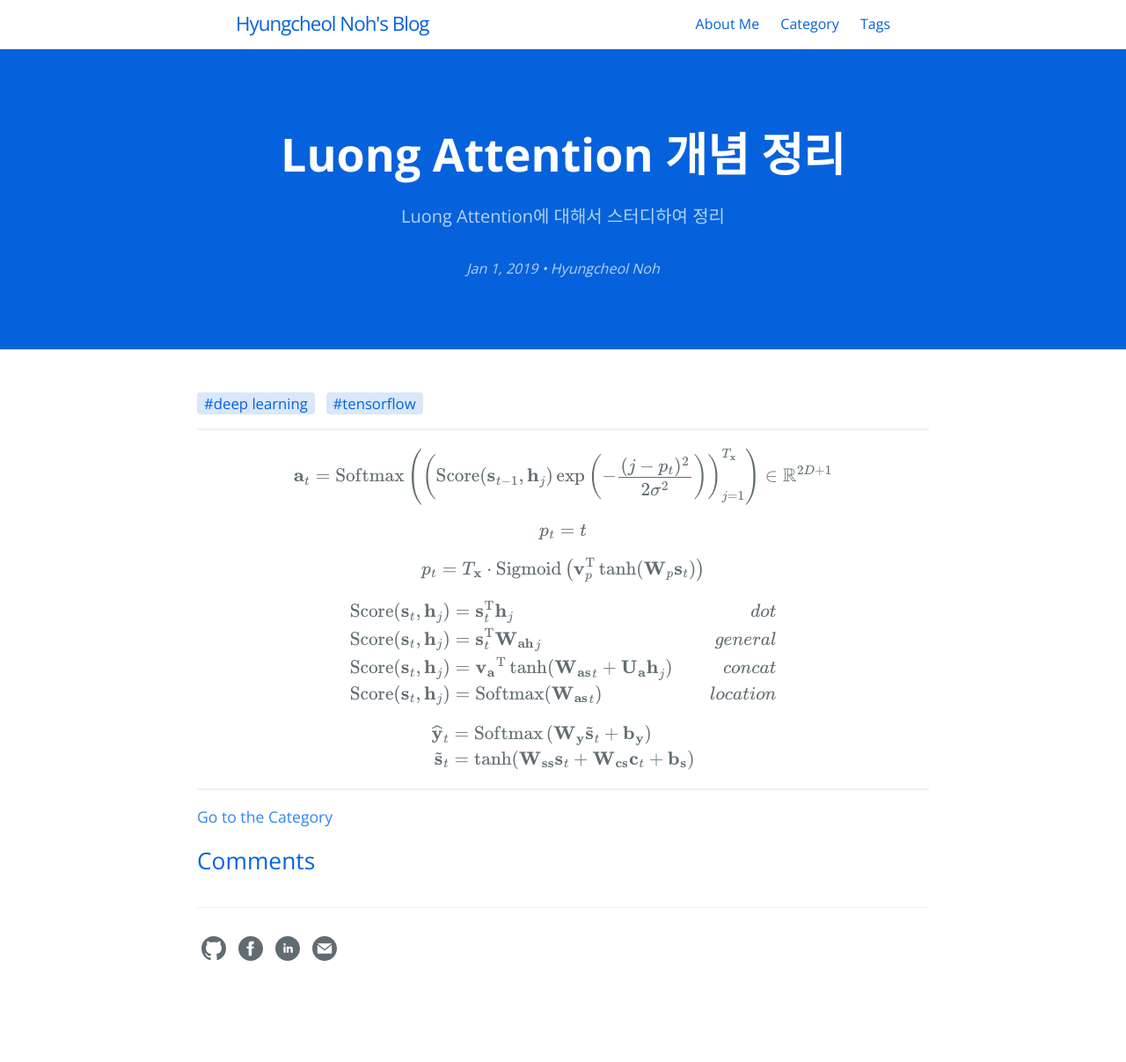
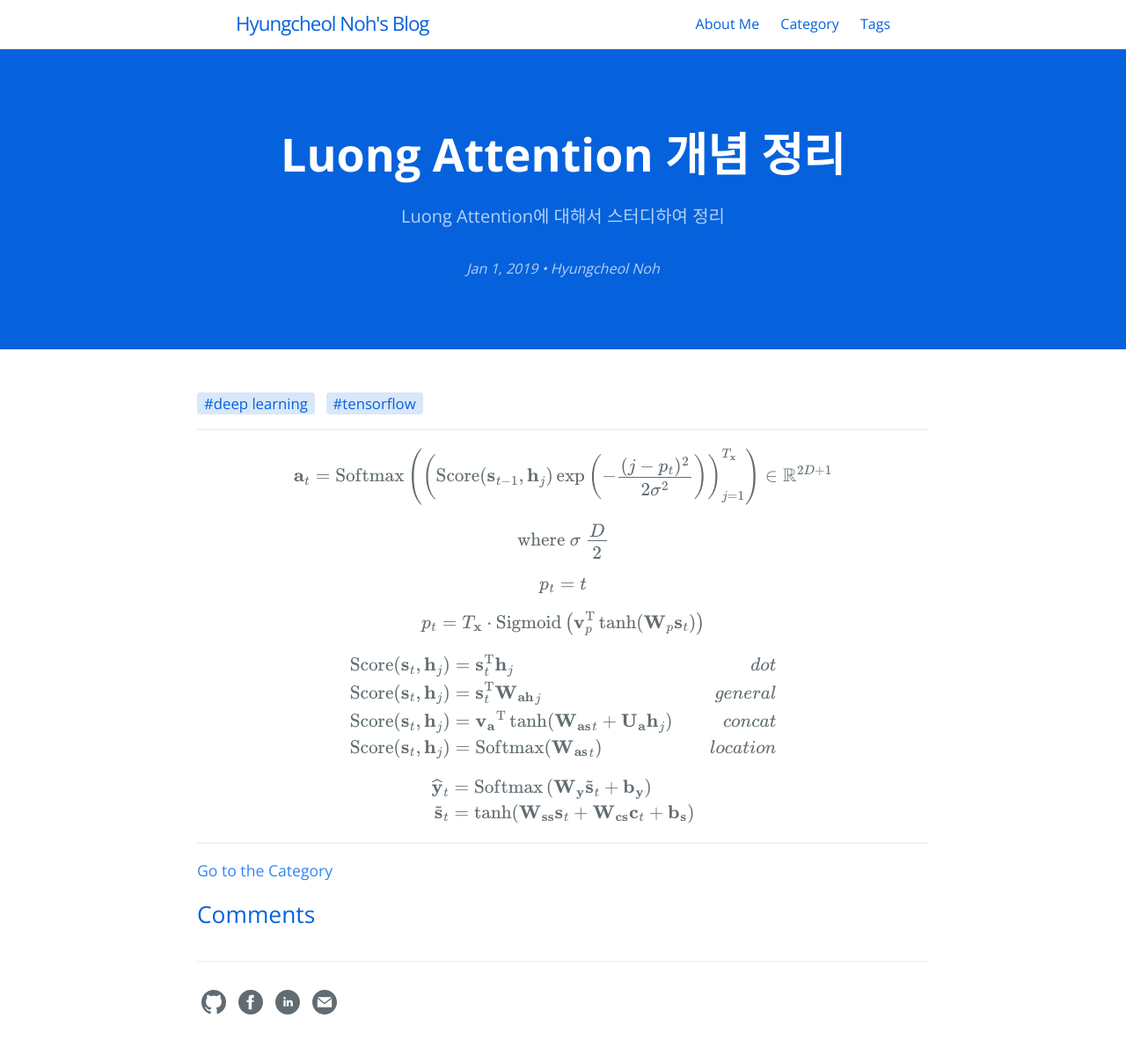
Before and after one commit to hcnoh/hcnoh.github.io, a Jekyll site: the page built from _posts/2019-01-01-luong-attention.md, in a window 1280 px wide. Shown: the whole page at 88% size. Built offline with Jekyll 4.4.1, drawn with Linux system fonts in a browser that asks for light colours; formulas are drawn with MathJax 3; comment, search, counter and statistics services are not loaded; before the commit the page ends 1146 px from its top, so only the background shows below that.

Commit message:
Update 2019-01-01-luong-attention.md

```diff
--- a/_posts/2019-01-01-luong-attention.md
+++ b/_posts/2019-01-01-luong-attention.md
@@ -16,6 +16,12 @@ permalink: /2019-01-01-luong-attention
 
 $$
 \mathbf{a}_t = \text{Softmax}\left(\left(\text{Score}(\mathbf{s}_{t-1}, \mathbf{h}_j) \exp\left( -\frac{(j-p_t)^2}{2\sigma^2} \right) \right)_{j=1}^{T_{\mathbf{x}}}\right) \in \mathbb{R}^{2D+1}
+$$
+
+$$
+\begin{align*}
+\text{where} \ \sigma \ \frac{D}{2}
+\end{align*}
 $$
 
 $$
```
